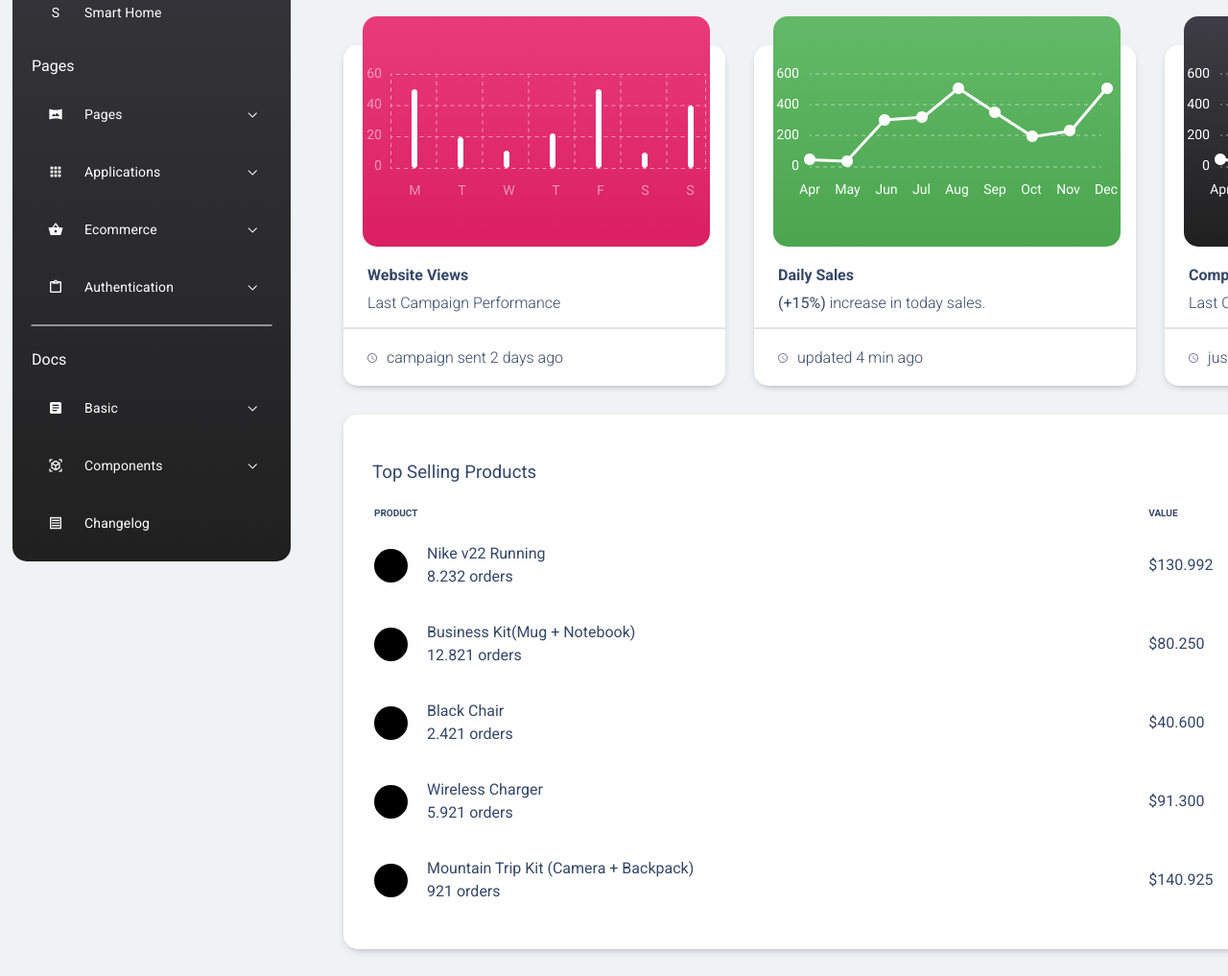
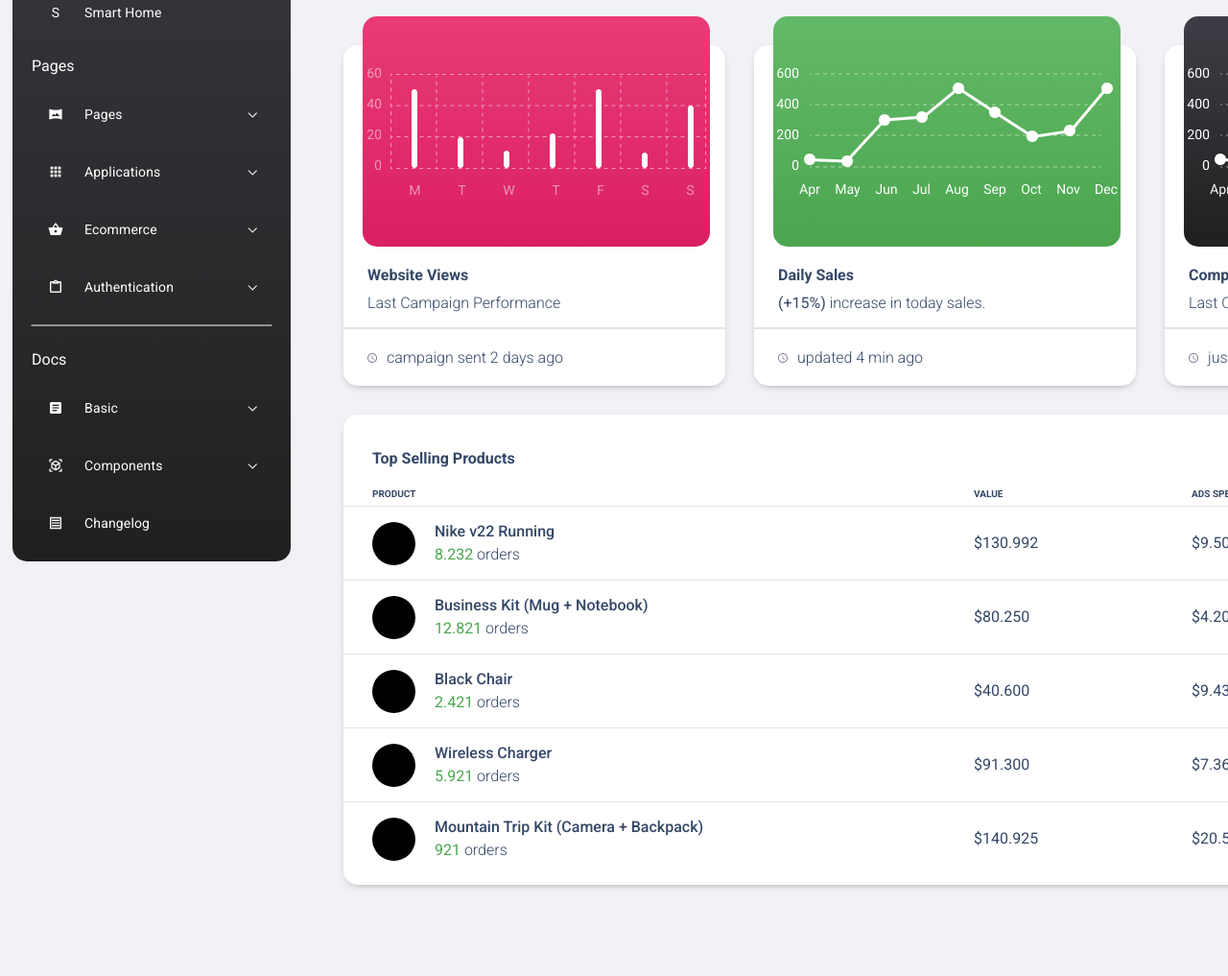
Before and after one commit to pepse3000/admin-dashboard, a plain HTML site: page index.html in a window 1280 px wide. Shown: the part 320-1337 px from the top of the page at 96% size. After the commit the page ends 1270 px from the top, so only its background shows below. Drawn offline with Linux system fonts and the light colour scheme.

Commit message:
add css styles to table, small fixes in html-table

```diff
--- a/index.html
+++ b/index.html
@@ -59,7 +59,7 @@
             </div>
 
             <div class="pages">
-                <p>Pages</p>
+                <p class="nav-header">Pages</p>
                 <button class="collapsible">
                     <div class="nav-icon">
                         <img src="./imgs/panorama-variant.png">
@@ -127,9 +127,8 @@
             </div>
 
             <div class="hr"></div>
-
             <div class="docs">
-                <p>Docs</p>
+                <p class="hav-header">Docs</p>
                 <button class="collapsible">
                     <div class="nav-icon">
                         <img src="./imgs/text-box.png">
@@ -346,7 +345,7 @@
                                             <img>
                                         </div>
                                         <div class="product-content">
-                                            <p class="product-header">Business Kit(Mug + Notebook)</p>
+                                            <p class="product-header">Business Kit (Mug + Notebook)</p>
                                             <p><span class="green-text">12.821</span> orders</p>
                                         </div>
                                     </div>
--- a/style.css
+++ b/style.css
@@ -73,6 +73,8 @@ body {
     overflow: hidden;
     transition: max-height 0.2s ease-out;
 }
+
+
 
 .collapse-btn {
     padding: 0 18px;
@@ -157,6 +159,7 @@ button:hover {
     align-items: center;
     justify-content: space-between;
 }
+
 
 
 /* MAIN */
@@ -430,14 +433,20 @@ p.info-header {
     flex-direction: column;
     background: white;
     grid-area: 2 / 1 / 2 / 4;
-    padding: 30px 0px 30px 30px;
+    padding: 20px 0px 10px 0px;
     border-radius: 15px;
     box-shadow: 0px 3px 10px -5px  rgba(0, 0, 0, 0.5);
 }
 
+.table h3 {
+    padding-left: 30px;
+    font-size: 16px;
+    font-weight: 600;
+}
+
 table {
     background: #ffffff;
-    border-collapse: separate;
+    border-collapse: collapse;
     font-size: 16px;
     line-height: 24px;
     text-align: left;
@@ -452,11 +461,23 @@ th {
     font-size: 10px;
     font-weight: 600;
     text-transform: uppercase;
+    padding-left: 30px;
 }
 
 td {
-    padding: 0px;
+    padding: 10px 0;
+    padding-left: 30px;
     margin: 0px;
+    border-top: 1px solid #e4e4e4;
+}
+
+td:nth-child(1) {
+    width: 50%;
+}
+
+td:nth-child(5) {
+    padding-bottom: 0px;
+    margin-bottom: 0px;
 }
 
 .product-info {
@@ -467,12 +488,27 @@ td {
 
 .avatar-holder {
     background: black;
-    width: 35px;
-    height: 35px;
+    width: 45px;
+    height: 45px;
     border-radius: 30px;
 }
 
 .product-info p {
+    font-weight: 300;
     padding: 0px;
     margin: 0px;
 }
+
+p.product-header {
+    font-weight: 500;
+}
+
+.green-text {
+    color:#4BA64F;
+}
+
+.refunds-number {
+    display: flex;
+    align-items: center;
+    gap: 10px;
+}
```
